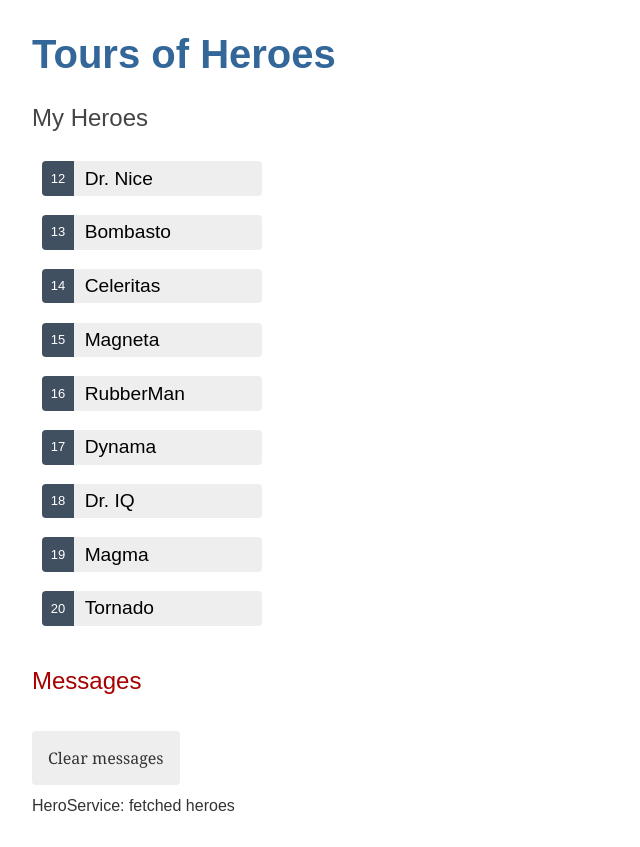
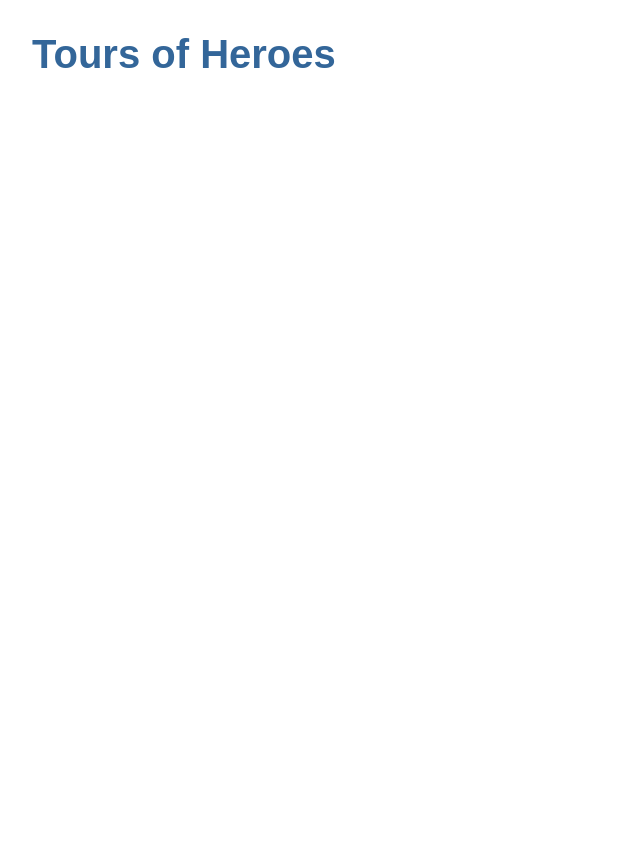
Before and after one commit to richardoppiyo/tours_of_heroes, an Angular app: page / in a window 1280 px wide. Shown: the whole page, without its empty margins (0-640 px from the left). After the commit the page ends 800 px from the top, so only its background shows below. Built offline with nearby package versions, Linux system fonts and the light colour scheme.

Commit message:
add heroes routing

```diff
--- a/src/app/app.component.html
+++ b/src/app/app.component.html
@@ -1,3 +1,3 @@
 <h1>{{title}}</h1>
-<app-heroes></app-heroes>
+<router-outlet></router-outlet>
 <app-message></app-message>
```
